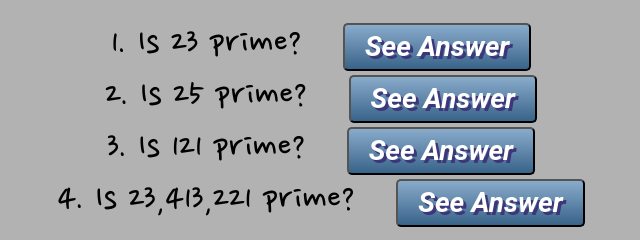
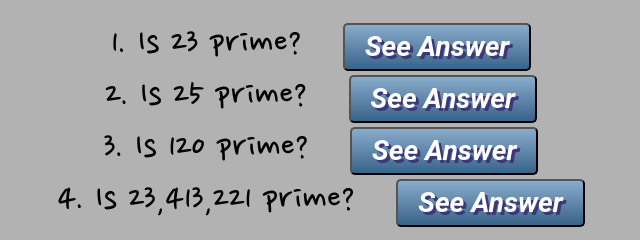
Before and after one commit to thecodersam/Maths-World, a plain HTML site: page algebra.html in a window 1280 px wide. Shown: the part 6720-6960 px from the top of the page, 319-959 px from the left. Drawn offline with Linux system fonts and the light colour scheme.

Commit message:
Update algebra.html

```diff
--- a/algebra.html
+++ b/algebra.html
@@ -177,7 +177,7 @@
 
 			<span id="pq9">1. Is 23 prime?</span> <button class="inputbtn question" id="btnq9">See Answer</button> <br>
 			<span id="pq10">2. Is 25 prime?</span> <button class="inputbtn question" id="btnq10">See Answer</button> <br>
-			<span id="pq11">3. Is 121 prime?</span> <button class="inputbtn question" id="btnq11">See Answer</button> <br>
+			<span id="pq11">3. Is 120 prime?</span> <button class="inputbtn question" id="btnq11">See Answer</button> <br>
 			<span id="pq12">4. Is 23,413,221 prime?</span> <button class="inputbtn question" id="btnq12">See Answer</button> <br>
 
 			<h2>1.3: Primes Factorizations</h2>
```
